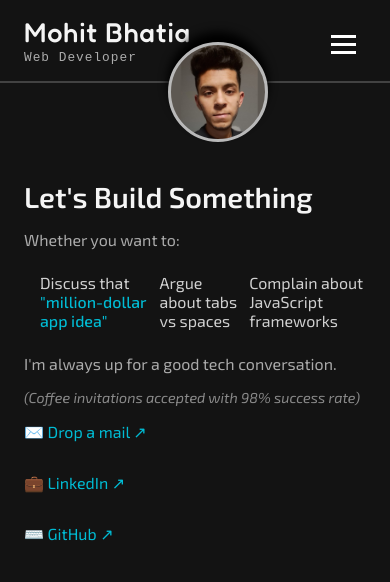
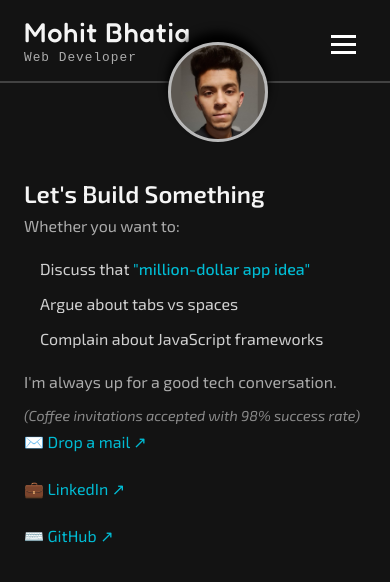
Before and after one commit to Bhatia612/mohitbhatia.com, a React (Vite) app: page /mohitbhatia.com/links in a window 390 px wide. Shown: the top 582 px of the page. Built offline with nearby package versions, Linux system fonts and the light colour scheme.

Commit message:
margins and sizes adjusted . . .

```diff
--- a/src/index.css
+++ b/src/index.css
@@ -66,7 +66,7 @@ body {
 
 @media (max-width: 768px) {
 
-  .hidden-joke {
+  .contentCont .hidden-joke {
     opacity: 1;
     display: inline;
   }
--- a/src/styles/howIBuild.css
+++ b/src/styles/howIBuild.css
@@ -57,7 +57,7 @@
   max-width: 768px;
   display: flex;
   flex-direction: column;
-  gap: 1.5rem;
+  gap: 1rem;
 }
 
 .section-heading {
@@ -78,3 +78,12 @@
 .section-text:hover {
   border-left: 5px solid rgba(255, 255, 255, 0.723);
 }
+
+
+@media (max-width: 768px) {
+
+  .process-step {
+    margin-bottom: 1rem;
+  }
+
+}
--- a/src/styles/links.css
+++ b/src/styles/links.css
@@ -1,8 +1,8 @@
-
 .contact-options {
     margin: 1rem 0;
     padding-left: 1rem;
     color: rgba(255, 255, 255, 0.8);
+    display: flex;
 }
 
 .contact-options li {
@@ -52,22 +52,22 @@
 }
 
 .contact-title {
-    font-size: 1.8rem;
+    font-size: 1.5rem;
     font-weight: 600;
-    margin-bottom: 16px;
+    margin-bottom: .5rem;
 }
 
 .contact-text {
     color: #aaa;
     font-size: 1rem;
     max-width: 600px;
-    margin-bottom: 1rem;
+    margin-bottom: .5rem;
 }
 
 .contact-links {
     display: flex;
     flex-direction: column;
-    gap: 12px;
+    gap: .5rem;
 }
 
 .contact-link {
@@ -80,3 +80,12 @@
 .contact-link:hover {
     color: #03e9f4;
 }
+
+@media (max-width: 768px) {
+
+    .contact-options {
+        flex-direction: column;
+    }
+
+
+}
--- a/src/styles/stack.css
+++ b/src/styles/stack.css
@@ -26,7 +26,7 @@
 }
 
 .stack-title {
-    font-size: 2rem;
+    font-size: 1.5rem;
     font-weight: bold;
     border-bottom: 2px solid rgba(255, 255, 255, 0.201);
     padding-bottom: 0.5rem;
```
